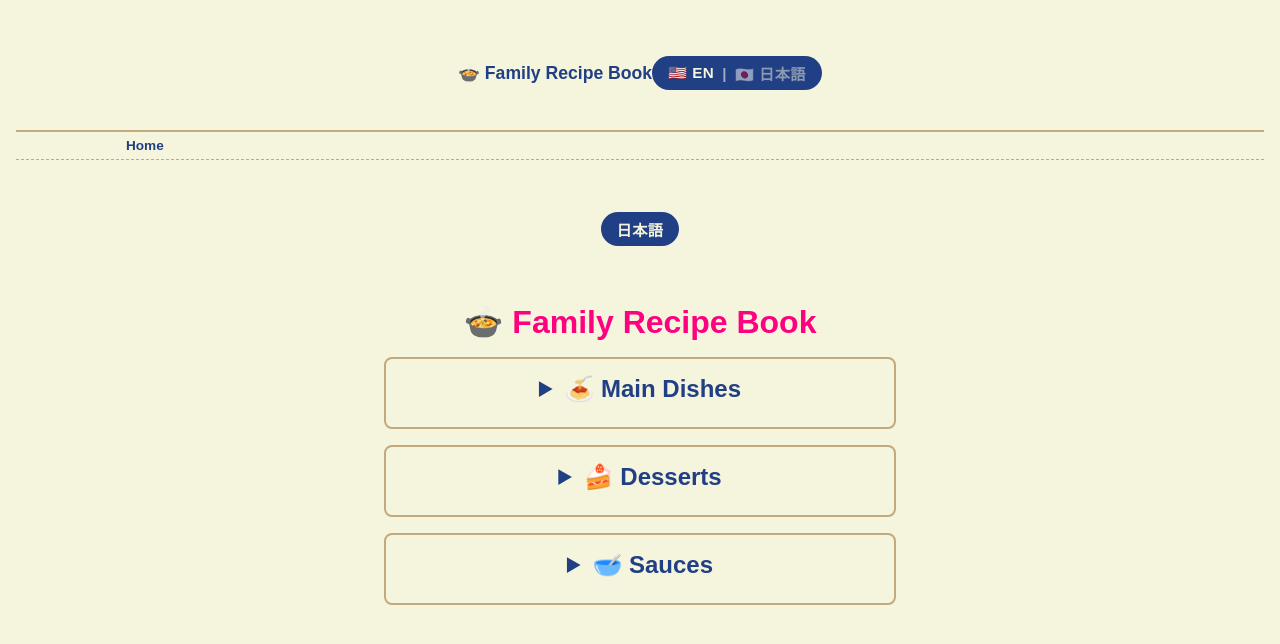
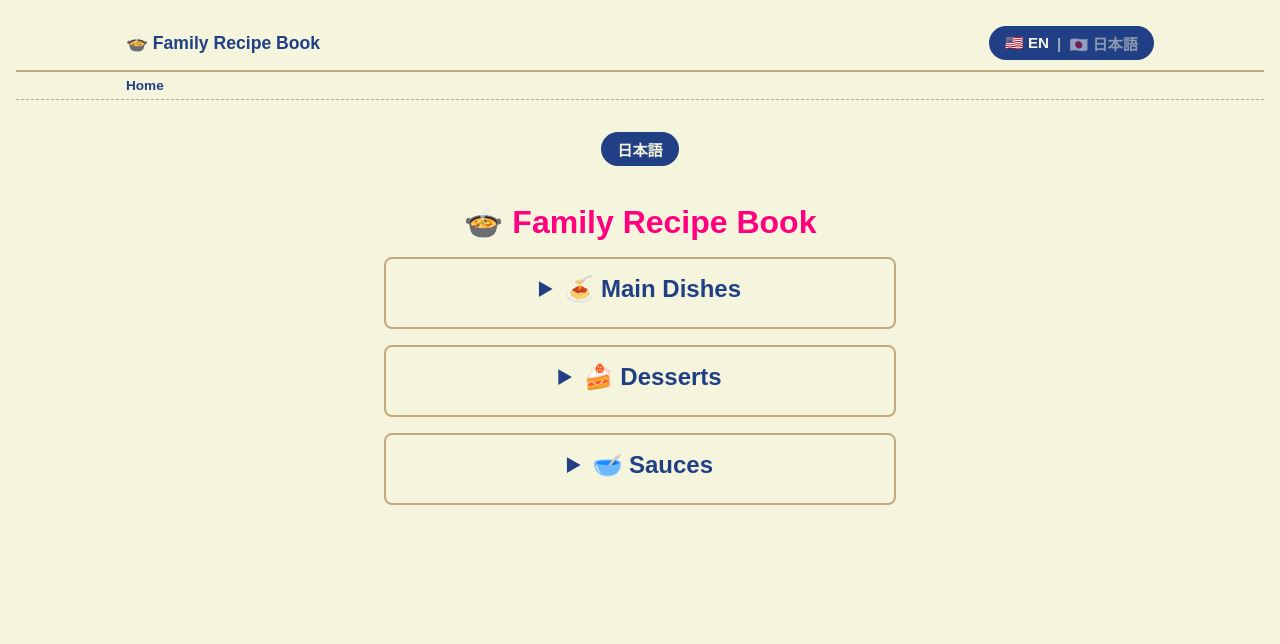
Before and after one commit to bghngao/recipe-book, a Jekyll site: the page built from index.md, in a window 1280 px wide. Shown: the top 644 px of the page. Built offline with Jekyll 4.4.1, drawn with Linux system fonts in a browser that asks for light colours.

Commit message:
Update style.css

```diff
--- a/assets/css/style.css
+++ b/assets/css/style.css
@@ -1,77 +1,90 @@
 @charset "UTF-8";
 
-/* Base Styles */
+/* =========================================================
+   Design Tokens
+   ========================================================= */
+:root {
+  --bg-page: #F5F5DD;
+  --text-primary: #213F84;
+  --accent-pink: #FF007F;
+  --accent-border: #C3A97E;
+  --accent-dash: #ADD8E7;
+}
+
+/* =========================================================
+   Base Styles
+   ========================================================= */
 body {
   font-family: "Ubuntu", "Meiryo", sans-serif;
-  background-color: #F5F5DD;
-  color: #213F84;
+  background-color: var(--bg-page);
+  color: var(--text-primary);
+  margin: 0;
   padding: 16px;
-  margin: 0;
 }
 
-/* Layout Container */
+/* =========================================================
+   Page Layout
+   ========================================================= */
 .page-container {
   max-width: 1028px;
-  margin-left: auto;
-  margin-right: auto;
+  margin: 0 auto;
+  padding-top: 16px; /* offset for sticky header */
   display: flex;
   flex-direction: column;
   align-items: center;
-  padding: 0;
 }
 
-/* Language Sections Visibility */
+/* =========================================================
+   Language Sections
+   ========================================================= */
 .lang {
   display: none;
+  width: 100%;
 }
 
 .lang.active {
   display: block;
-  width: 100%;
 }
 
-/* Toggle Button */
-#toggle-btn {
-  margin: 20px 0;
-  padding: 10px 20px;
-  font-size: 1rem;
-  cursor: pointer;
-  text-align: center;
-}
-
-/* Title Styles */
+/* =========================================================
+   Titles
+   ========================================================= */
 .title-recipe {
   text-align: center;
-  color: #FF007F;
+  font-size: 2rem;
   font-weight: bold;
-  font-size: 2rem;
+  color: var(--accent-pink);
   margin-bottom: 1rem;
 }
 
 .title-ingredient,
 .title-instruction {
   text-align: center;
+  font-size: 1.5rem;
   font-weight: bold;
-  font-size: 1.5rem;
   margin-bottom: 0.5rem;
 }
 
-/* Content Containers */
+/* =========================================================
+   Content Containers
+   ========================================================= */
 .container {
-  border: 2px solid #C3A97E;
+  width: 100%;
+  max-width: 512px;
+  margin: 1rem auto;
+  padding: 1rem;
+  border: 2px solid var(--accent-border);
   border-radius: 8px;
-  padding: 1rem;
-  margin: 1rem auto;
-  max-width: 512px;
-  width: 100%;
   box-sizing: border-box;
   text-align: left;
 }
 
-/* Lists */
+/* =========================================================
+   Lists
+   ========================================================= */
 ol {
+  padding-inline-start: 1.5rem;
   line-height: 1.8;
-  padding-inline-start: 1.5rem;
 }
 
 ul {
@@ -83,12 +96,14 @@ li {
   padding: 0.15rem;
 }
 
-/* Ingredient Layout */
+/* =========================================================
+   Ingredients Layout
+   ========================================================= */
 .ingredient-quantity {
-  border-bottom: 1px dashed #ADD8E7;
   display: flex;
   justify-content: space-between;
   padding: 0.15rem;
+  border-bottom: 1px dashed var(--accent-dash);
 }
 
 .column-left-ingredient {
@@ -101,108 +116,15 @@ li {
   text-align: right;
 }
 
-/* Language Toggle – Pill Style */
-#toggle-btn {
-  background-color: #213F84;       /* primary text color */
-  color: #F5F5DD;                  /* page background */
-  border: 2px solid #213F84;
-  border-radius: 999px;            /* pill shape */
-  padding: 8px 20px;
-  font-weight: bold;
-  font-size: 0.95rem;
-  letter-spacing: 0.03em;
-  transition: all 0.25s ease;
-}
-
-/* Hover / Focus */
-#toggle-btn:hover,
-#toggle-btn:focus {
-  background-color: #FF007F;       /* recipe title pink */
-  border-color: #FF007F;
-  color: #FFFFFF;
-  outline: none;
-}
-
-/* Active / Pressed */
-#toggle-btn:active {
-  transform: scale(0.96);
-}
-
-/* Center the toggle nicely */
-#toggle-btn {
-  align-self: center;
-}
-
-/* Fixed Sticky Header */
+/* =========================================================
+   Sticky Header
+   ========================================================= */
 .site-header {
   position: sticky;
   top: 0;
   z-index: 1000;
-  background-color: #F5F5DD;
-  padding: 10px 16px;
-  display: flex;
-  justify-content: center;
-  border-bottom: 2px solid #C3A97E;
-}
-
-/* Language Toggle Badge Button */
-#toggle-btn {
-  display: flex;
-  align-items: center;
-  gap: 8px;
-  background-color: #213F84;
-  color: #F5F5DD;
-  border: none;
-  border-radius: 999px;
-  padding: 8px 18px;
-  font-weight: bold;
-  cursor: pointer;
-  transition: all 0.25s ease;
-}
-
-/* Divider */
-#toggle-btn .divider {
-  opacity: 0.6;
-}
-
-/* Individual Language Badge */
-.lang-badge {
-  display: flex;
-  align-items: center;
-  gap: 6px;
-  opacity: 0.5;
-  transition: opacity 0.2s ease;
-}
-
-/* Active Language Highlight */
-.lang-badge.active {
-  opacity: 1;
-}
-
-/* Hover / Focus */
-#toggle-btn:hover,
-#toggle-btn:focus {
-  background-color: #FF007F;
-  outline: none;
-}
-
-/* Pressed */
-#toggle-btn:active {
-  transform: scale(0.96);
-}
-
-/* Prevent content hiding under sticky header */
-.page-container {
-  padding-top: 16px;
-}
-
-/* Header Layout */
-.site-header {
-  position: sticky;
-  top: 0;
-  z-index: 1000;
-  background-color: #F5F5DD;
-  border-bottom: 2px solid #C3A97E;
+  background-color: var(--bg-page);
+  border-bottom: 2px solid var(--accent-border);
 }
 
 .header-inner {
@@ -214,54 +136,67 @@ li {
   align-items: center;
 }
 
+/* =========================================================
+   Header Elements
+   ========================================================= */
+.site-title {
+  font-size: 1.1rem;
+  font-weight: bold;
+  text-align: center;
+  color: var(--text-primary);
+}
+
 /* Home Button */
 .home-btn {
+  padding: 6px 12px;
+  border-radius: 999px;
   text-decoration: none;
   font-weight: bold;
-  color: #213F84;
-  padding: 6px 12px;
-  border-radius: 999px;
+  color: var(--text-primary);
   transition: background-color 0.2s ease;
 }
 
 .home-btn:hover {
-  background-color: #C3A97E;
-  color: #213F84;
+  background-color: var(--accent-border);
 }
 
-/* Page / Site Title */
-.site-title {
-  font-weight: bold;
-  font-size: 1.1rem;
-  color: #213F84;
-  text-align: center;
-}
-
-/* Language Toggle Button */
+/* =========================================================
+   Language Toggle (Badge Pill)
+   ========================================================= */
 #toggle-btn {
   display: flex;
   align-items: center;
   gap: 8px;
-  background-color: #213F84;
-  color: #F5F5DD;
+  padding: 6px 16px;
+  background-color: var(--text-primary);
+  color: var(--bg-page);
   border: none;
   border-radius: 999px;
-  padding: 6px 16px;
+  font-size: 0.95rem;
   font-weight: bold;
   cursor: pointer;
-  transition: all 0.25s ease;
+  transition: background-color 0.25s ease, transform 0.15s ease;
 }
 
-#toggle-btn:hover {
-  background-color: #FF007F;
+#toggle-btn:hover,
+#toggle-btn:focus {
+  background-color: var(--accent-pink);
+  outline: none;
 }
 
 #toggle-btn:active {
   transform: scale(0.96);
 }
 
+#toggle-btn .divider {
+  opacity: 0.6;
+}
+
 /* Language Badges */
 .lang-badge {
+  display: flex;
+  align-items: center;
+  gap: 6px;
   opacity: 0.5;
   transition: opacity 0.2s ease;
 }
@@ -270,20 +205,12 @@ li {
   opacity: 1;
 }
 
-/* Divider */
-#toggle-btn .divider {
-  opacity: 0.6;
-}
-
-/* Prevent content hiding under header */
-.page-container {
-  padding-top: 16px;
-}
-
-/* Breadcrumbs */
+/* =========================================================
+   Breadcrumbs
+   ========================================================= */
 .breadcrumb-nav {
-  background-color: #F5F5DD;
-  border-bottom: 1px dashed #C3A97E;
+  background-color: var(--bg-page);
+  border-bottom: 1px dashed var(--accent-border);
 }
 
 .breadcrumb-inner {
@@ -291,16 +218,16 @@ li {
   margin: 0 auto;
   padding: 6px 16px;
   font-size: 0.85rem;
-  color: #213F84;
   display: flex;
   align-items: center;
   gap: 6px;
+  color: var(--text-primary);
 }
 
 .breadcrumb-link {
+  font-weight: bold;
   text-decoration: none;
-  color: #213F84;
-  font-weight: bold;
+  color: var(--text-primary);
 }
 
 .breadcrumb-link:hover {
```
